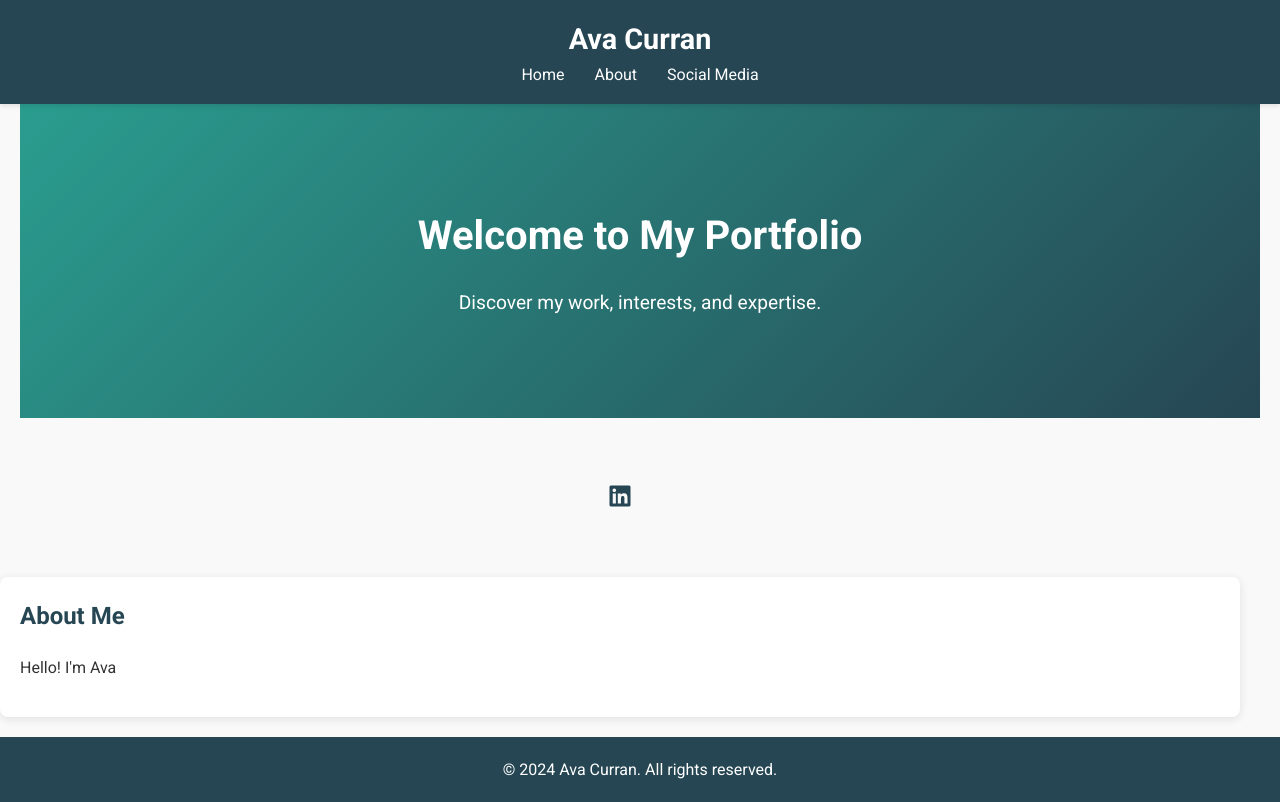
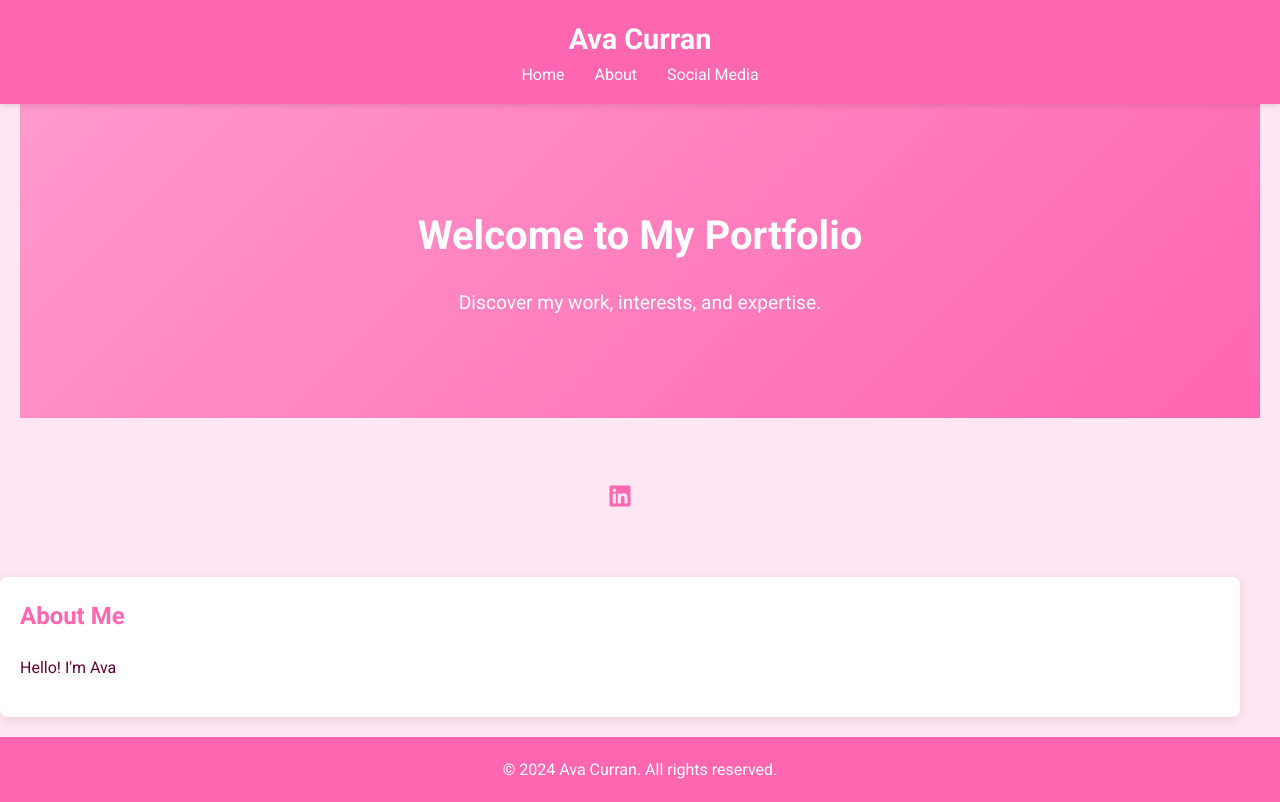
Before and after one commit to AvaCurran/AvasWebsite, a plain HTML site: page about.html in a window 1280 px wide. Drawn offline with Linux system fonts and the light colour scheme.

Commit message:
Update about.html

```diff
--- a/about.html
+++ b/about.html
@@ -11,14 +11,13 @@
         body {
     margin: 0;
     font-family: 'Roboto', sans-serif;
-            background-color: #f9f9f9;
-            color: #333;
+    background-color: #ffe6f2;
+    color: #660033;
     line-height: 1.6;
 }
 
-
 header {
-            background-color: #264653;
+    background-color: #ff66b2;
     color: #fff;
     padding: 1rem 0;
     position: sticky;
@@ -57,11 +56,11 @@
 }
 
 nav ul li a:hover {
-            color: #2a9d8f;
+    color: #ff99cc;
 }
 
 .hero {
-            background: linear-gradient(135deg, #2a9d8f, #264653);
+    background: linear-gradient(135deg, #ff99cc, #ff66b2);
     color: #fff;
     padding: 100px 20px;
     text-align: center;
@@ -91,13 +90,13 @@
 .social-icons a {
     margin: 0 10px;
     font-size: 1.5rem;
-            color: #264653;
+    color: #ff66b2;
     transition: transform 0.3s, color 0.3s;
 }
 
 .social-icons a:hover {
     transform: scale(1.2);
-            color: #2a9d8f;
+    color: #ff99cc;
 }
 
 .content {
@@ -109,12 +108,12 @@
 }
 
 .content h2 {
-            color: #264653;
+    color: #ff66b2;
     margin-top: 0;
 }
 
 footer {
-            background-color: #264653;
+    background-color: #ff66b2;
     color: #fff;
     text-align: center;
     padding: 20px 0;
@@ -141,6 +140,8 @@
         font-size: 1rem;
     }
 }
+
+
     </style>
 </head>
 
```
Lines whose indentation alone changed are shown as unchanged.
